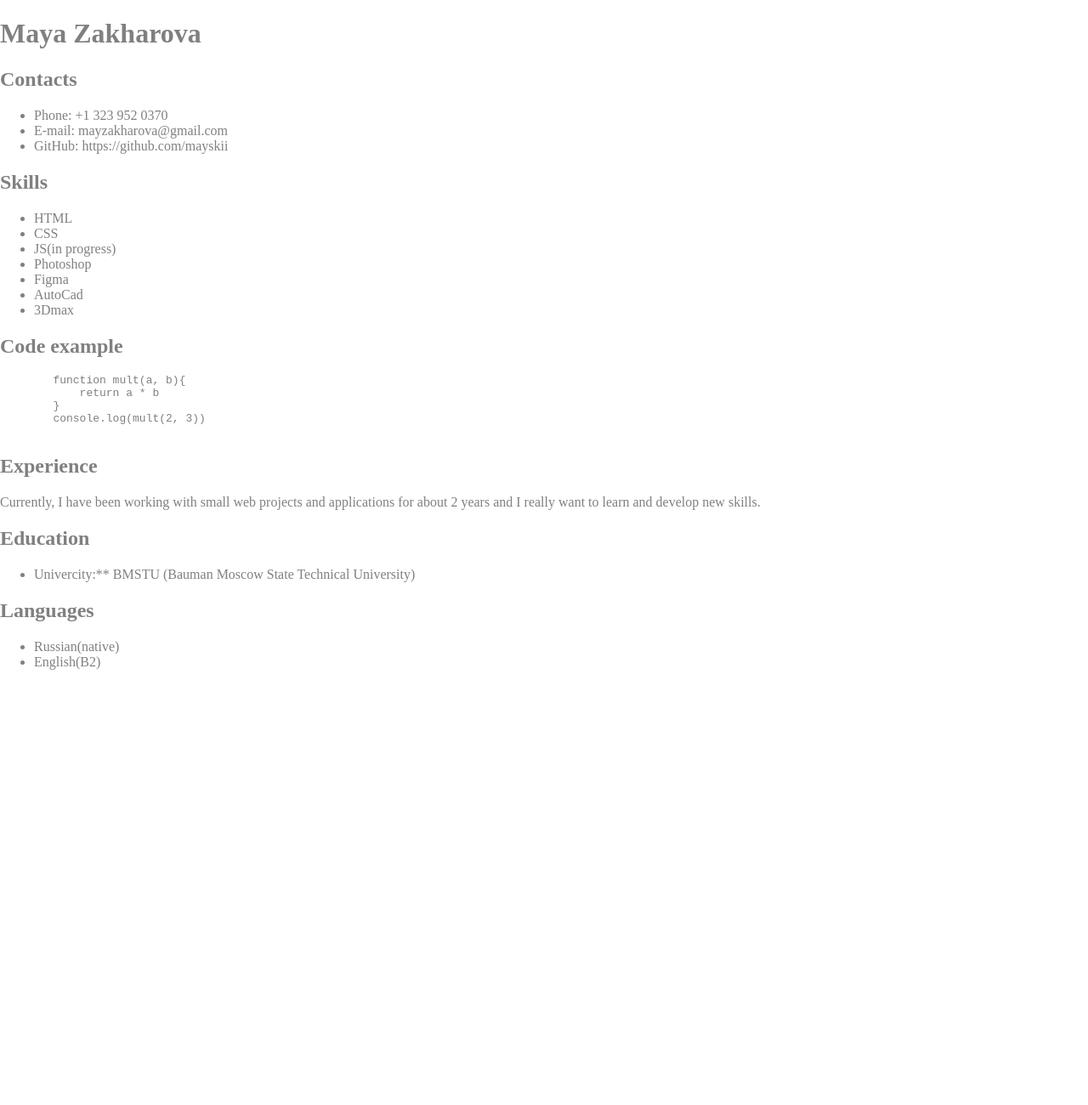
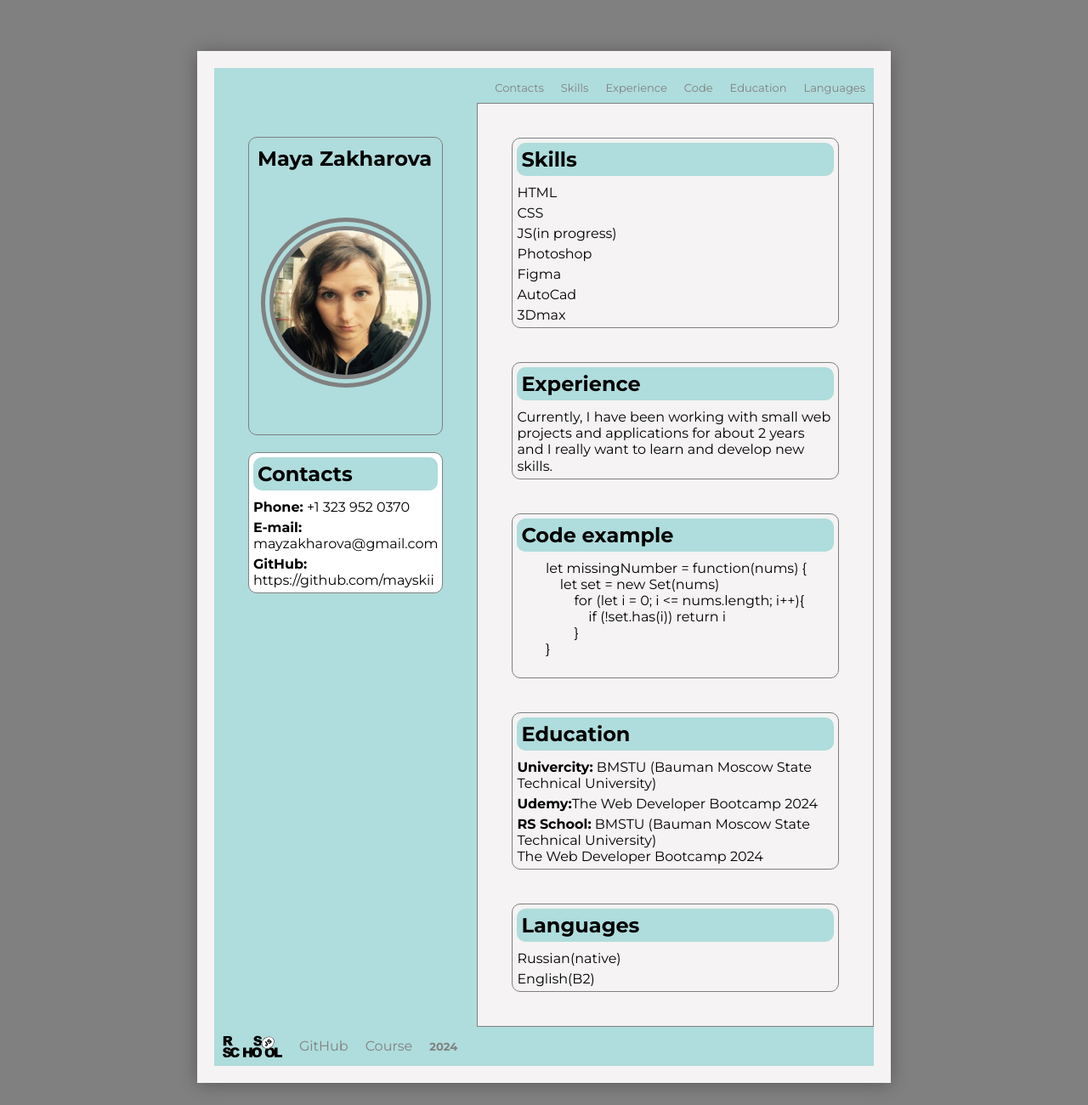
Before and after one commit to mayskii/rsschool-cv, a plain HTML site: page index.html in a window 1280 px wide. Shown: the whole page at 85% size. Before the commit the page ends 804 px from the top, so only its background shows below. Drawn offline with Linux system fonts and the light colour scheme.

Commit message:
feat: add style structure and images

```diff
--- a/index.html
+++ b/index.html
@@ -4,27 +4,56 @@
 <head>
     <meta charset="UTF-8">
     <meta name="viewport" content="width=device-width, initial-scale=1.0">
-    <title>Document</title>
+    <title>cv</title>
     <link rel="stylesheet" href="style.css">
+    <link rel="icon" href="assets/favicon.ico" />
+    <link rel="preconnect" href="https://fonts.googleapis.com">
+    <link rel="preconnect" href="https://fonts.gstatic.com" crossorigin>
+    <link href="https://fonts.googleapis.com/css2?family=Montserrat:ital,wght@0,100..900;1,100..900&display=swap"
+        rel="stylesheet">
 </head>
 
 <body>
+    <div class="container">
+        <header class="header">
+            <nav class="nav">
+                <ul class="nav-list">
+                    <li class="nav-item"><a href="#contacts" class="nav-link">Contacts</a></li>
+                    <li class="nav-item"><a href="#skills" class="nav-link">Skills</a></li>
+                    <li class="nav-item"><a href="#experience" class="nav-link">Experience</a></li>
+                    <li class="nav-item"><a href="#code" class="nav-link">Code</a></li>
+                    <li class="nav-item"><a href="#education" class="nav-link">Education</a></li>
+                    <li class="nav-item"><a href="#languages" class="nav-link">Languages</a></li>
+                </ul>
+            </nav>
+        </header>
 
-    <main>
+        <main class="main">
 
-        <h1>Maya Zakharova</h1>
+            <div class="left">
 
-        <section class="contacts">
-            <h2>Contacts</h2>
+                <section id="me">
+                    <h1 class="section-title">Maya Zakharova</h1>
+                    <div class="image-container">
+                        <img src="images/photo2.jpg" alt="photo" class="image">
+                    </div>
+                </section>
+
+                <section id="contacts" class="contacts">
+                    <h2 class="section-title">Contacts</h2>
                     <ul>
-                <li>Phone: +1 323 952 0370</li>
-                <li>E-mail: mayzakharova@gmail.com</li>
-                <li>GitHub: https://github.com/mayskii</li>
+                        <li><strong>Phone:</strong> +1 323 952 0370</li>
+                        <li><strong>E-mail:</strong> mayzakharova@gmail.com</li>
+                        <li><strong>GitHub:</strong> https://github.com/mayskii</li>
                     </ul>
                 </section>
 
-        <section class="skills">
-            <h2>Skills</h2>
+            </div>
+
+            <div class="right">
+
+                <section id="skills">
+                    <h2 class="section-title">Skills</h2>
                     <ul>
                         <li>HTML</li>
                         <li>CSS</li>
@@ -36,41 +65,61 @@
                     </ul>
                 </section>
 
-        <section class="code">
-            <h2>Code example</h2>
+                <section id="experience">
+                    <h2 class="section-title">Experience</h2>
+                    <p>Currently, I have been working with small web projects and applications for about 2 years and I
+                        really
+                        want to
+                        learn and develop new skills.</p>
+                </section>
+
+                <section id="code">
+                    <h2 class="section-title">Code example</h2>
                     <code>
                 <pre>
-        function mult(a, b){
-            return a * b
+        let missingNumber = function(nums) {
+            let set = new Set(nums)
+                for (let i = 0; i <= nums.length; i++){
+                    if (!set.has(i)) return i
                 }
-        console.log(mult(2, 3))
+        }
                 </pre>
                 </code>
                 </section>
 
-        <section class="experience">
-            <h2>Experience</h2>
-            <p>Currently, I have been working with small web projects and applications for about 2 years and I really
-                want to
-                learn and develop new skills.</p>
-        </section>
+                <section id="education">
+                    <h2 class="section-title">Education</h2>
+                    <ul>
+                        <li><strong>Univercity:</strong> BMSTU (Bauman Moscow State Technical University)</li>
+                        <li><strong>Udemy:</strong>The Web Developer Bootcamp 2024</li>
+                        <li><strong>RS School:</strong> BMSTU (Bauman Moscow State Technical University)</li>
 
-        <section class="education">
-            <h2>Education</h2>
-            <ul>
-                <li>Univercity:** BMSTU (Bauman Moscow State Technical University)</li>
+
+                        The Web Developer Bootcamp 2024
+
                     </ul>
                 </section>
 
-        <section class="languages">
-            <h2>Languages</h2>
+                <section id="languages">
+                    <h2 class="section-title">Languages</h2>
                     <ul>
                         <li>Russian(native)</li>
                         <li>English(B2)</li>
                     </ul>
                 </section>
+            </div>
+        </main>
 
-    </main>
+        <footer class="footer">
+            <div class="footer-block">
+                <img src="images/rs_school_js.svg" alt="logo" class="logo">
+                <a href="https://github.com/mayskii" target="_blank" class="footer-link">GitHub</a>
+                <a href="https://rs.school/courses/javascript-ru" class="footer-link">Course</a>
+                <h3 class="footer-item">2024</h3>
+            </div>
+
+        </footer>
+    </div>
 
 </body>
 
--- a/style.css
+++ b/style.css
@@ -1,4 +1,161 @@
+
+* {
+    margin: 0;
+    padding: 0;
+    box-sizing: border-box;
+    font-family: "Montserrat", sans-serif;
+}
+
 body {
-margin: 0 auto;
-color: grey
+    background: grey;
 }
+
+ul {
+    list-style-type: none;
+}
+
+.container {
+    display: flex;
+    flex-direction: column;
+
+    background: #f5f3f3;
+    max-width: 816px;
+    margin: 60px auto;
+    padding: 20px;
+    box-shadow: 0 2px 20px rgba(0, 0, 0, 0.3);
+}
+
+.header {
+    flex: 1;
+    background: rgb(175, 220, 220);
+
+}
+
+.image-container {
+    width: 200px;
+    height: 200px;
+    margin: 50px auto;
+    border-radius: 50%;
+    overflow: hidden;
+    border: 15px double grey;
+
+}
+
+.image {
+    width: 180px;
+    height: 220px;
+}
+
+.logo {
+    margin: 10px;
+    width: 70px;
+
+}
+
+.main {
+    flex: 20;
+    display: flex;
+    flex-direction: row;
+}
+
+.footer {
+    flex: 1;
+    background: rgb(175, 220, 220);
+}
+
+.footer-block {
+    display: flex;
+    flex-direction: row;
+    justify-content: left;
+    align-items: center;
+}
+
+.footer-item {
+    margin: 10px;
+    font-size: small;
+    color: gray;
+}
+
+.footer-link {
+    margin: 10px;
+    display: inline-block;
+    color: gray;
+    text-decoration: none;
+}
+
+.left {
+    flex: 2;
+    background-color: rgb(175, 220, 220);
+    padding: 20px;
+}
+
+.right {
+    display: flex;
+    flex-direction: column;
+    flex: 4;
+    padding: 20px;
+    border: 1px solid gray;
+}
+
+
+.nav-item {
+    padding: 10px;
+    font-size: small;
+}
+
+.nav-link {
+    color: gray;
+    text-decoration: none;
+}
+
+.nav-list {
+    display: flex;
+    justify-content: right;
+    align-items: center;
+}
+
+section {
+    margin: 20px;
+    padding: 5px;
+    border: 1px solid grey;
+    border-radius: 10px;
+}
+
+.section-title {
+    background-color:  rgb(175, 220, 220);
+    margin-bottom: 10px;
+    padding: 5px;
+    border-radius: 10px;
+}
+
+p {
+    line-height: 1.2;
+}
+
+li {
+    margin-top: 5px;
+}
+
+.contacts {
+    background: white ;
+}
+
+#skills {
+    flex: 2;
+}
+
+#experience {
+    flex: 1;
+}
+
+#code {
+    flex: 1;
+}
+
+#education {
+    flex: 1;
+}
+
+#languages {
+    flex: 1;
+}
```
Also changed, not shown: images/GitHub.png (added), images/photo2.jpg (added), images/rs_school_js.svg (added). Lines whose indentation alone changed are shown as unchanged.
